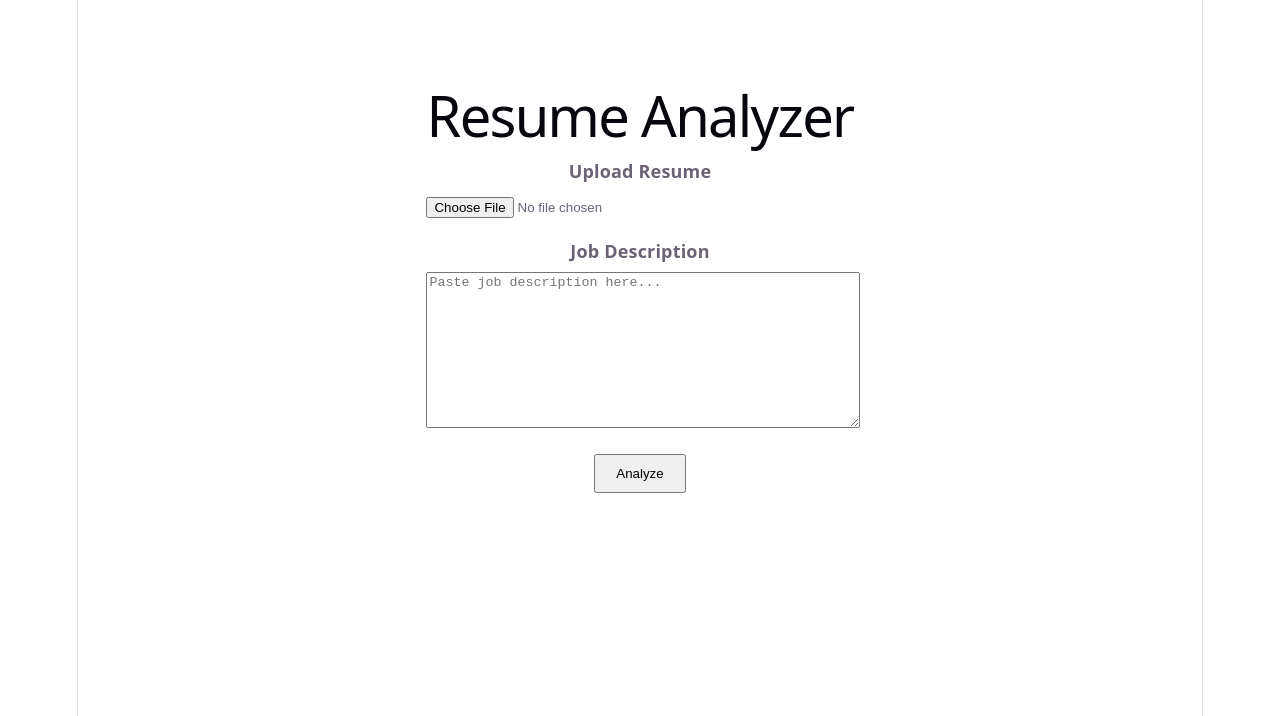
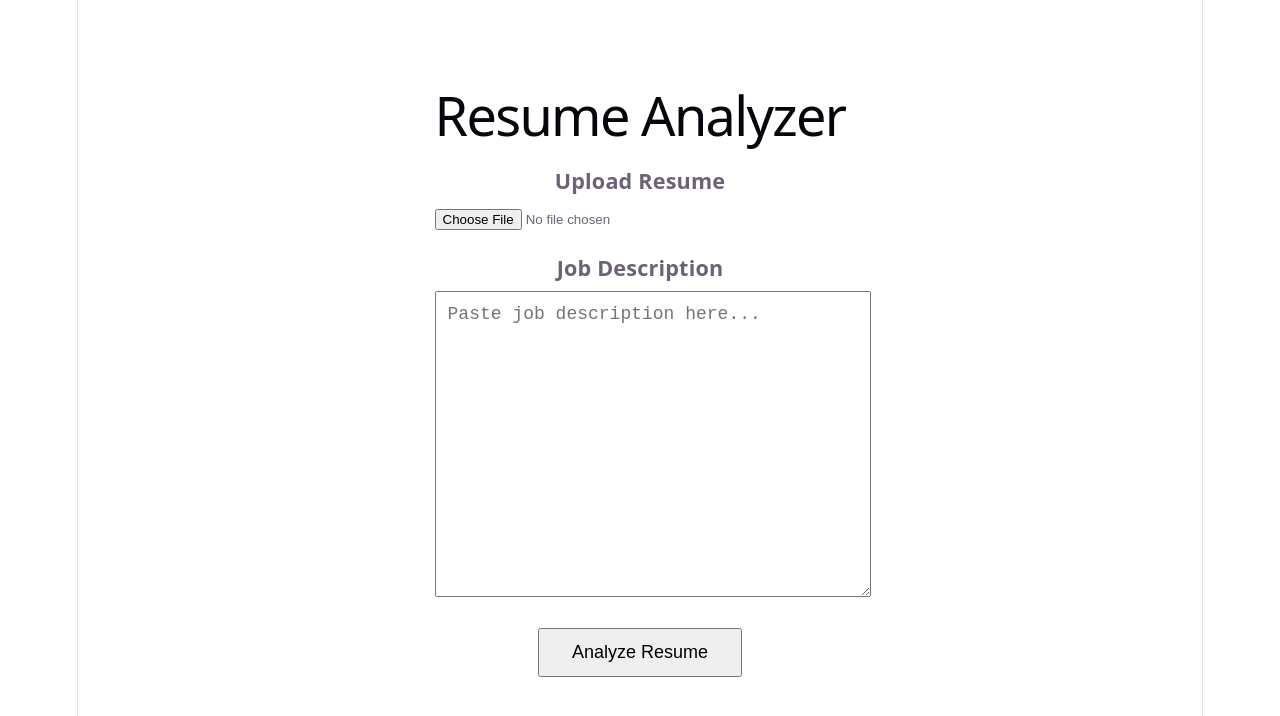
Before and after one commit to JeancarlosG97/resume-analyzer-ui, a React (Vite) app: page / in a window 1280 px wide. Shown: the top 716 px of the page. Built offline with nearby package versions, Linux system fonts and the light colour scheme.

Commit message:
ui touch up

```diff
--- a/src/App.css
+++ b/src/App.css
@@ -1,22 +1,24 @@
 .container {
-  max-width: 800px;
+  max-width: 1000px;
   margin: 50px auto;
   padding: 20px;
 }
 
 h1 {
   text-align: center;
-  margin-bottom: 30px;
+  margin-bottom: 40px;
+  font-size: 3rem;
 }
 
 .input-section {
-  margin-bottom: 20px;
+  margin-bottom: 25px;
 }
 
 label {
   display: block;
   font-weight: bold;
-  margin-bottom: 8px;
+  margin-bottom: 10px;
+  font-size: 1.2rem;
 }
 
 input,
@@ -26,9 +28,24 @@ textarea {
 
 textarea {
   resize: vertical;
+  padding: 12px;
+  font-size: 1rem;
 }
 
 button {
-  padding: 10px 20px;
+  display: block;
+  margin: 25px auto;
+  padding: 12px 32px;
+  font-size: 1rem;
   cursor: pointer;
 }
+
+.results-section {
+  margin-top: 50px;
+  border-top: 1px solid #444;
+  padding-top: 30px;
+}
+
+.results-section h2 {
+  text-align: center;
+}
--- a/src/App.jsx
+++ b/src/App.jsx
@@ -1,4 +1,4 @@
-import { useState } from "react";
+import {useState} from "react";
 import "./App.css";
 
 function App() {
@@ -10,21 +10,21 @@ function App() {
 
             <div className="input-section">
                 <label>Upload Resume</label>
-                <input type="file" accept=".pdf" />
+                <input type="file" accept=".pdf"/>
             </div>
 
             <div className="input-section">
                 <label>Job Description</label>
 
                 <textarea
-                    rows="10"
+                    rows="14"
                     placeholder="Paste job description here..."
                     value={jobDescription}
                     onChange={(e) => setJobDescription(e.target.value)}
                 />
             </div>
 
-            <button>Analyze</button>
+            <button>Analyze Resume</button>
         </div>
     );
 }
```
